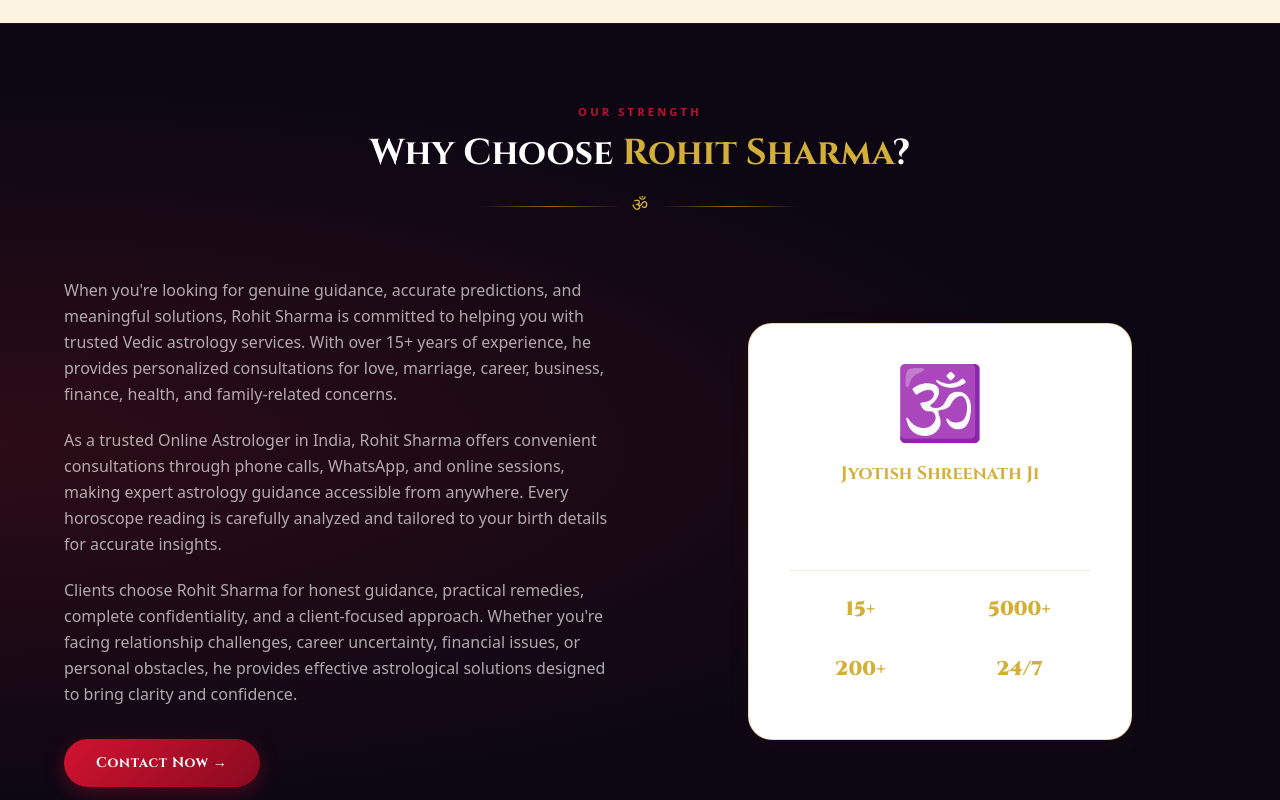
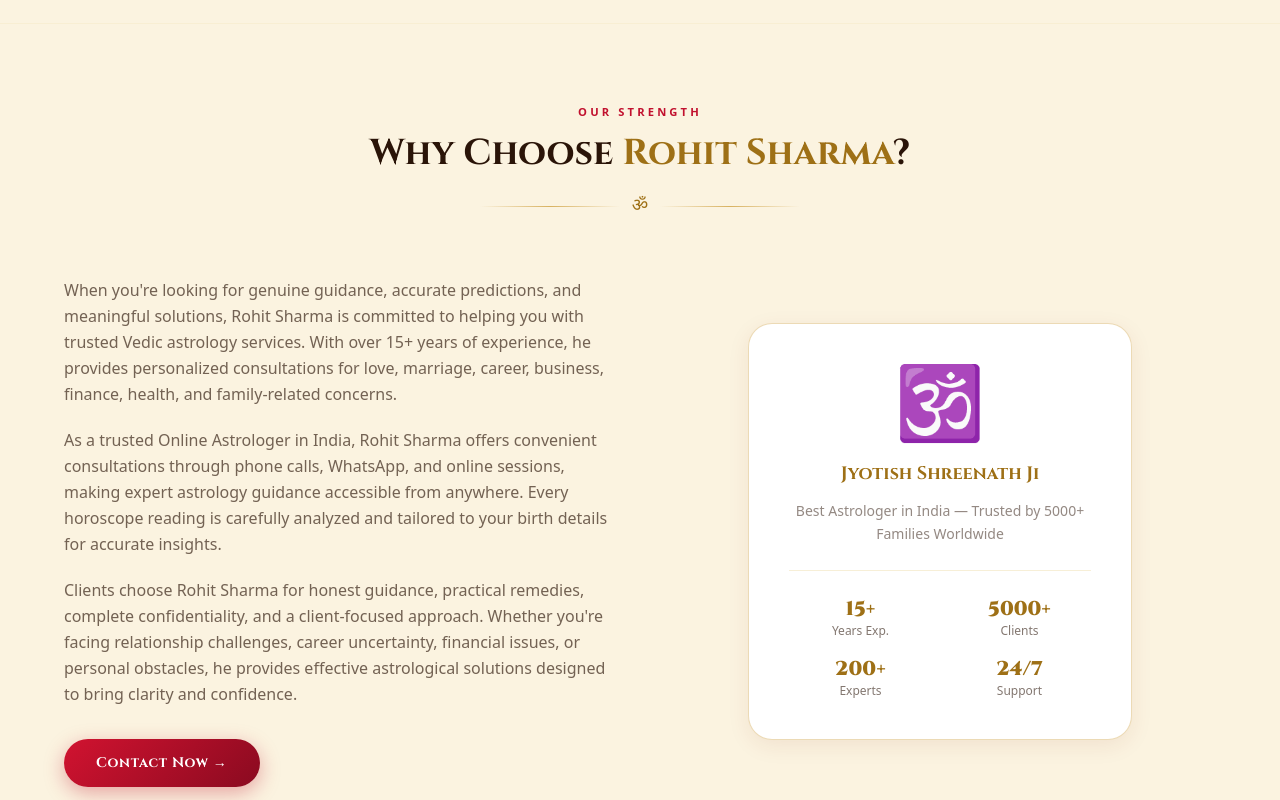
Before and after one commit to Sanchitjha/Astrologer, a Next.js app: page / in a window 1280 px wide. Shown: the part 5100-5900 px from the top of the page. Built offline with nearby package versions, Linux system fonts and the light colour scheme.

Commit message:
feat: add ZodiacSigns, WhyChooseUs, YantraCard, and YantraGrid components for landing page layout

```diff
--- a/components/WhyChooseUs.js
+++ b/components/WhyChooseUs.js
@@ -4,19 +4,19 @@ export default function WhyChooseUs() {
   return (
     <section
       className="py-20 px-4 border-t border-[#D4AF37]/8"
-      style={{ background: 'radial-gradient(ellipse at 0% 50%, #2C0C16 0%, #0D0714 60%)' }}
+      style={{ background: 'radial-gradient(ellipse at 0% 50%, #FBF3E0 0%, #FBF3E0 60%)' }}
       aria-labelledby="wcu-heading"
     >
       <div className="max-w-6xl mx-auto">
         <div className="text-center mb-14">
           <p className="section-label mb-3">Our Strength</p>
           <h2 id="wcu-heading"
-              className="text-3xl md:text-4xl font-bold text-white"
+              className="text-3xl md:text-4xl font-bold text-[#2A1408]"
               style={{ fontFamily: 'var(--font-cinzel)' }}>
-            Why Choose <span className="text-[#D4AF37]">Rohit Sharma</span>?
+            Why Choose <span className="text-[#9E7016]">Rohit Sharma</span>?
           </h2>
           <div className="gold-divider max-w-xs mx-auto mt-5">
-            <span className="text-[#D4AF37] text-lg shrink-0"
+            <span className="text-[#9E7016] text-lg shrink-0"
                   style={{ fontFamily: 'var(--font-devanagari)' }}>ॐ</span>
           </div>
         </div>
@@ -24,19 +24,19 @@ export default function WhyChooseUs() {
         <div className="grid grid-cols-1 lg:grid-cols-2 gap-12 items-center">
           {/* Text block */}
           <div>
-            <p className="text-white/65 leading-relaxed mb-5">
+            <p className="text-[#2A1408]/65 leading-relaxed mb-5">
               When you&apos;re looking for genuine guidance, accurate predictions, and meaningful
               solutions, Rohit Sharma is committed to helping you with trusted Vedic astrology
               services. With over 15+ years of experience, he provides personalized consultations
               for love, marriage, career, business, finance, health, and family-related concerns.
             </p>
-            <p className="text-white/65 leading-relaxed mb-5">
+            <p className="text-[#2A1408]/65 leading-relaxed mb-5">
               As a trusted Online Astrologer in India, Rohit Sharma offers convenient
               consultations through phone calls, WhatsApp, and online sessions, making expert
               astrology guidance accessible from anywhere. Every horoscope reading is carefully
               analyzed and tailored to your birth details for accurate insights.
             </p>
-            <p className="text-white/65 leading-relaxed mb-8">
+            <p className="text-[#2A1408]/65 leading-relaxed mb-8">
               Clients choose Rohit Sharma for honest guidance, practical remedies, complete
               confidentiality, and a client-focused approach. Whether you&apos;re facing relationship
               challenges, career uncertainty, financial issues, or personal obstacles, he provides
@@ -54,11 +54,11 @@ export default function WhyChooseUs() {
           <div className="relative flex items-center justify-center">
             <div className="glass-card rounded-3xl p-10 text-center w-full max-w-sm mx-auto">
               <div className="text-7xl mb-6">🕉️</div>
-              <p className="text-[#D4AF37] font-bold text-lg mb-3"
+              <p className="text-[#9E7016] font-bold text-lg mb-3"
                  style={{ fontFamily: 'var(--font-cinzel)' }}>
                 Jyotish Shreenath Ji
               </p>
-              <p className="text-white/50 text-sm mb-6 leading-relaxed">
+              <p className="text-[#2A1408]/50 text-sm mb-6 leading-relaxed">
                 Best Astrologer in India — Trusted by 5000+ Families Worldwide
               </p>
               <div className="border-t border-[#D4AF37]/20 pt-6 grid grid-cols-2 gap-4">
@@ -69,9 +69,9 @@ export default function WhyChooseUs() {
                   { v: '24/7', l: 'Support' },
                 ].map(({ v, l }) => (
                   <div key={l} className="text-center">
-                    <p className="text-[#D4AF37] font-black text-xl"
+                    <p className="text-[#9E7016] font-black text-xl"
                        style={{ fontFamily: 'var(--font-cinzel)' }}>{v}</p>
-                    <p className="text-white/58 text-xs">{l}</p>
+                    <p className="text-[#2A1408]/58 text-xs">{l}</p>
                   </div>
                 ))}
               </div>
```
